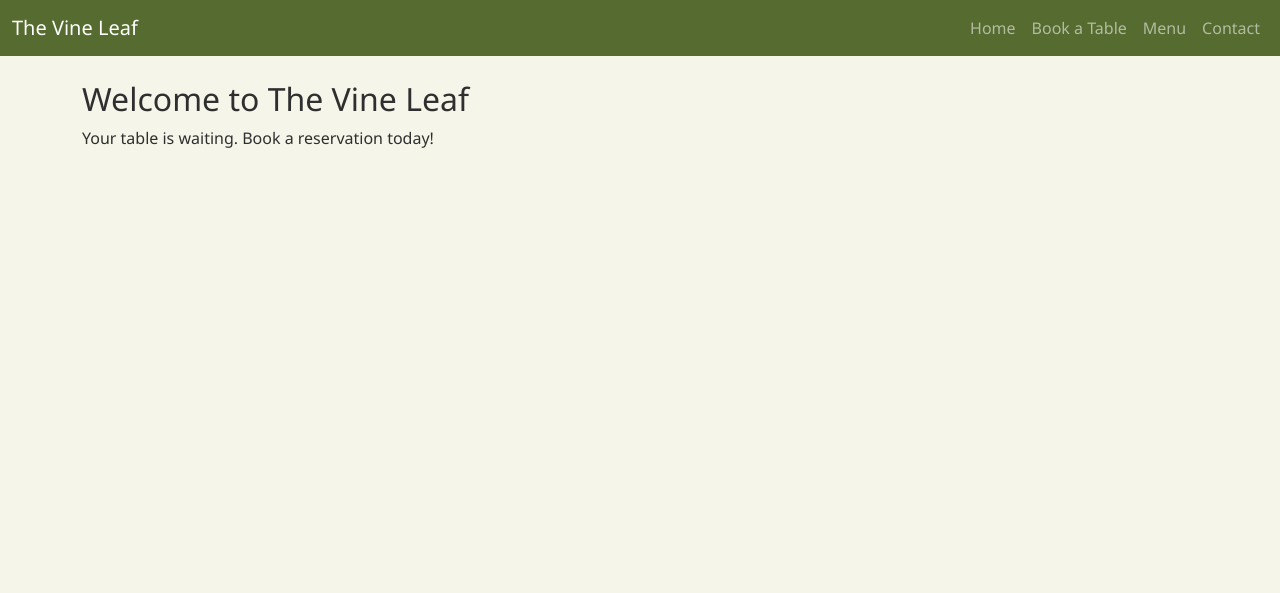
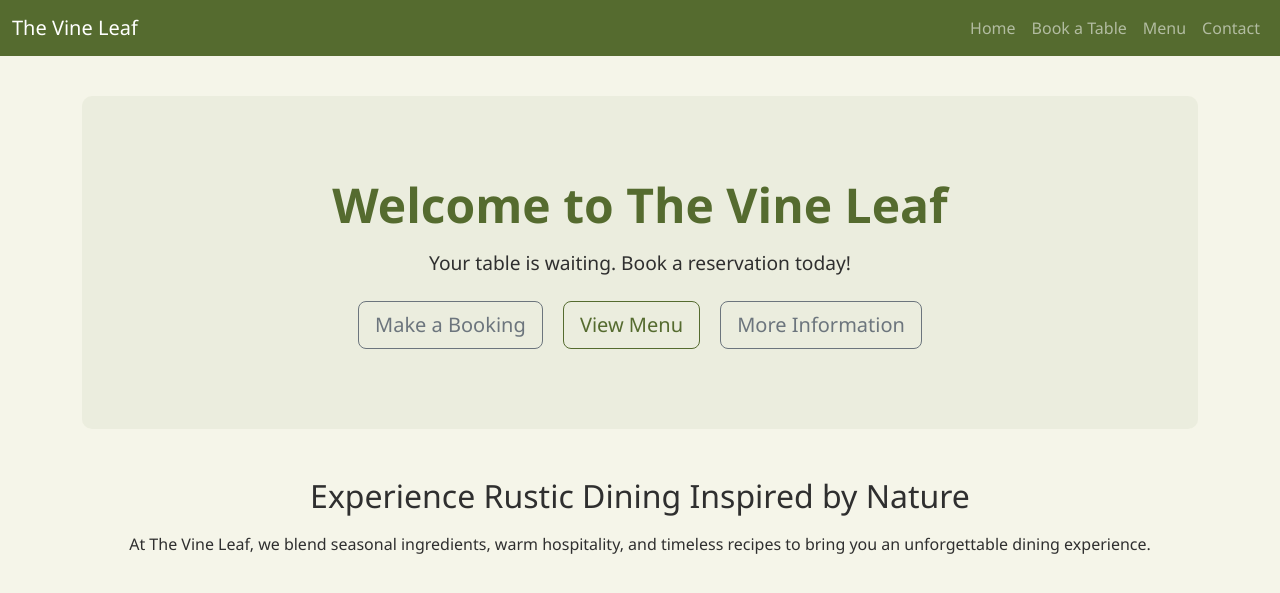
Before and after one commit to llama2409/Vineleaf-Milestone3, a Django app: page / in a window 1280 px wide. Shown: the top 593 px of the page. Run offline with Django 5.2, Linux system fonts and the light colour scheme.

Commit message:
Update home.html to contain more information and links for future pages, add styles for updates

```diff
--- a/vine_leaf/booking/templates/booking/home.html
+++ b/vine_leaf/booking/templates/booking/home.html
@@ -1,8 +1,32 @@
 {% extends "base.html" %}
+{% load static %}
 
 {% block title %}Home{% endblock %}
 
 {% block content %}
-<h2>Welcome to The Vine Leaf</h2>
-<p>Your table is waiting. Book a reservation today!</p>
+
+<!-- Hero Section -->
+<div class="hero-wrapper">
+    <div class="hero-content text-center">
+        <h1 class="hero-title">Welcome to The Vine Leaf</h1>
+        <p class="hero-subtitle">
+            Your table is waiting. Book a reservation today!
+        </p>
+
+        <div class="hero-buttons mt-4">
+            <a href="#" class="btn btn-outline-secondary btn-lg mx-2">Make a Booking</a>
+            <a href="#" class="btn btn-outline-secondary btn-lg mx-2 menu-btn">View Menu</a>
+            <a href="#" class="btn btn-outline-secondary btn-lg mx-2">More Information</a>
+        </div>
+    </div>
+</div>
+
+<div class="container mt-5 text-center">
+    <h2 class="section-heading">Experience Rustic Dining Inspired by Nature</h2>
+    <p class="section-description mt-3">
+        At The Vine Leaf, we blend seasonal ingredients, warm hospitality,
+        and timeless recipes to bring you an unforgettable dining experience.
+    </p>
+</div>
+
 {% endblock %}
--- a/vine_leaf/static/css/style.css
+++ b/vine_leaf/static/css/style.css
@@ -9,5 +9,42 @@ body {
 }
 
 .navbar {
-    background-color: #556B2F !important; /* olive green */
+    background-color: #556B2F !important;
 }
+
+/* Hero section styles */
+
+.hero-wrapper {
+    background-color: #A5B88F20;
+    padding: 80px 20px;
+    border-radius: 10px;
+    margin-top: 40px;
+}
+
+.hero-content {
+    max-width: 800px;
+    margin: 0 auto;
+}
+
+.hero-title {
+    font-size: 3rem;
+    color: #556B2F;
+    font-weight: 700;
+}
+
+.hero-subtitle {
+    font-size: 1.2rem;
+    color: #2F2F2F;
+    margin-top: 15px;
+}
+
+/* Custom green outline button */
+.menu-btn {
+    border-color: #556B2F !important;
+    color: #556B2F !important;
+}
+
+.menu-btn:hover {
+    background-color: #556B2F !important;
+    color: #F5F5E9 !important;
+}
```
